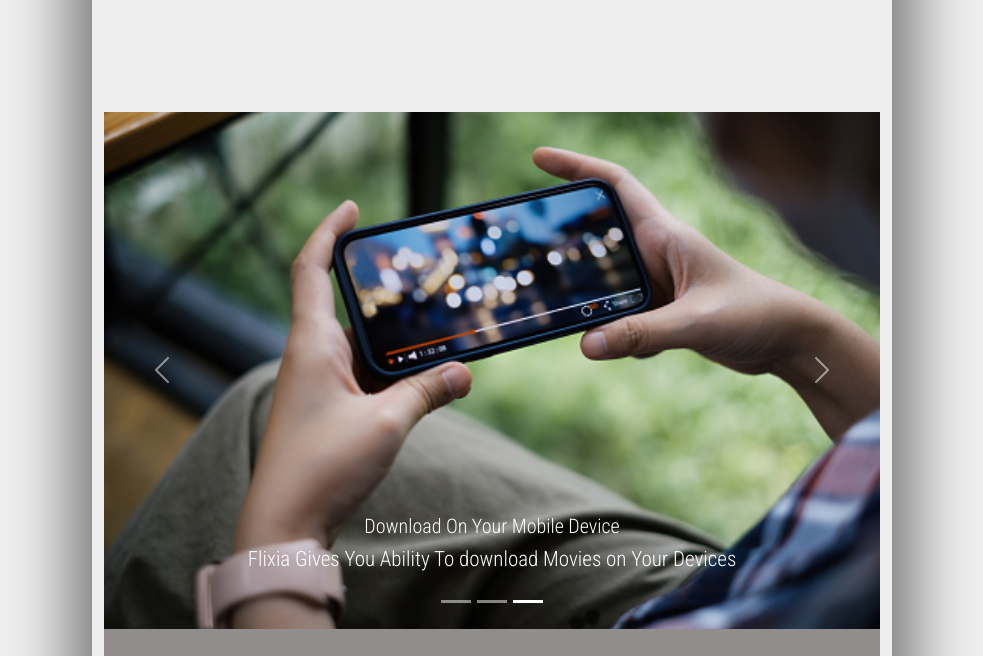
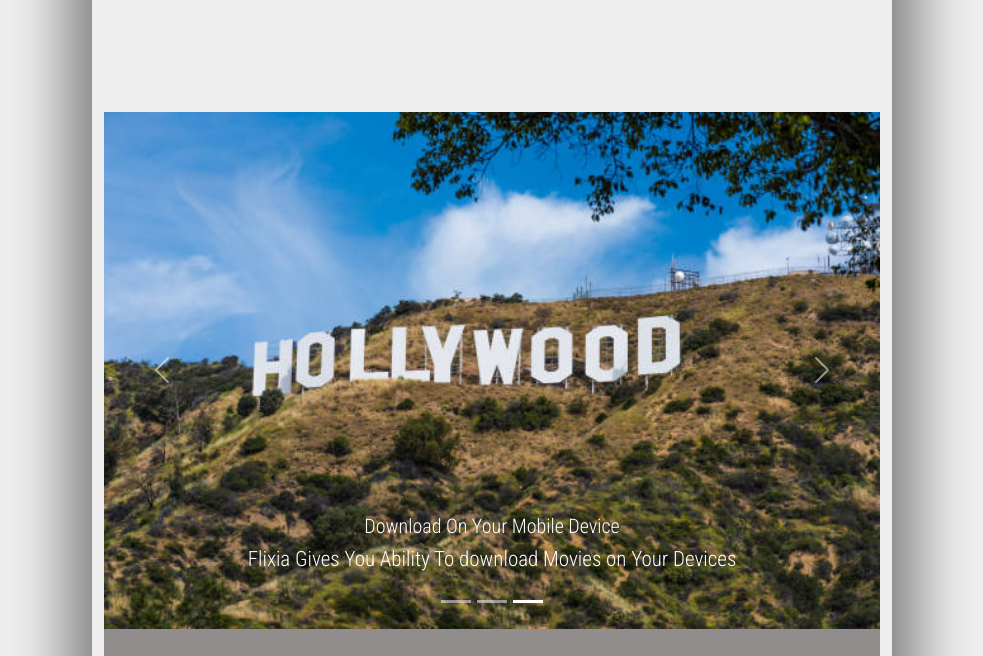
Before and after one commit to odohpraise/Flixia, a plain HTML site: page index.html in a window 1280 px wide. Shown: the part 567-1223 px from the top of the page, without its empty margins (148-1131 px from the left). Drawn offline with nearby package versions, Linux system fonts and the light colour scheme; files whose address does not match are found by name.

Commit message:
Project Updated

```diff
--- a/index.html
+++ b/index.html
@@ -161,17 +161,17 @@
         </div>
         <div class="carousel-inner">
           <div class="carousel-item active" data-bs-interval="1500">
-            <img  src="./assets/image/photo-1460881680858-30d872d5b530.avif" class="d-block w-100" alt="HollyWood">
+            <img  src="./assets/image//istockphoto-933896402-612x612.jpg" class="d-block w-100" alt="HollyWood">
             <div class="carousel-caption d-none d-md-block">
               <h5>Stream HollyWood Videos</h5>
               <p>Flixia Gives You Ability To Stream Movies</p>
             </div>
           </div>
           <div class="carousel-item" data-bs-interval="2500">
-            <img src="./assets/image/photo-1572188863110-46d457c9234d.avif"class="d-block w-100" alt="Download">
+            <img src="./assets/image/istockphoto-458971457-612x612.jpg"class="d-block w-100" alt="Download">
           </div>
           <div class="carousel-item" data-bs-interval="3000">
-            <img src="./assets/image/istockphoto-1342368897-170667a.jpg" class="d-block w-100" alt="...">
+            <img src="./assets/image/istockphoto-933896402-612x612.jpg" class="d-block w-100" alt="...">
             <div class="carousel-caption d-none d-md-block">
               <h5>Download On Your Mobile Device</h5>
               <p>Flixia Gives You Ability To download Movies on Your Devices</p>
```
Also changed, not shown: assets/image/istockphoto-1159486774-612x612.jpg (added), assets/image/istockphoto-1342368897-170667a.jpg (deleted), assets/image/istockphoto-458971457-612x612.jpg (added), assets/image/istockphoto-933896402-612x612.jpg (added), assets/image/photo-1460881680858-30d872d5b530.avif (deleted), assets/image/photo-1572188863110-46d457c9234d.avif (deleted).
